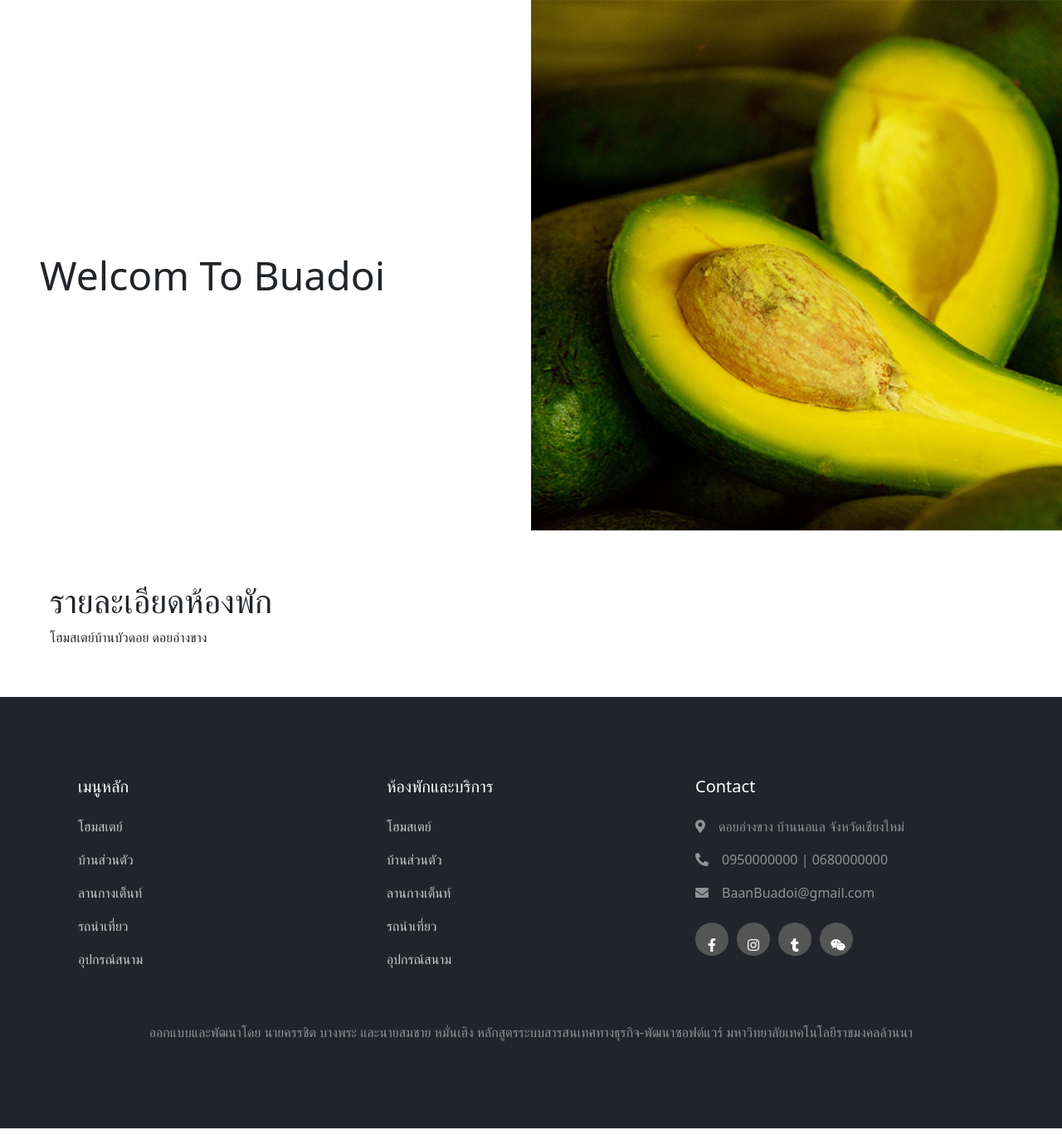
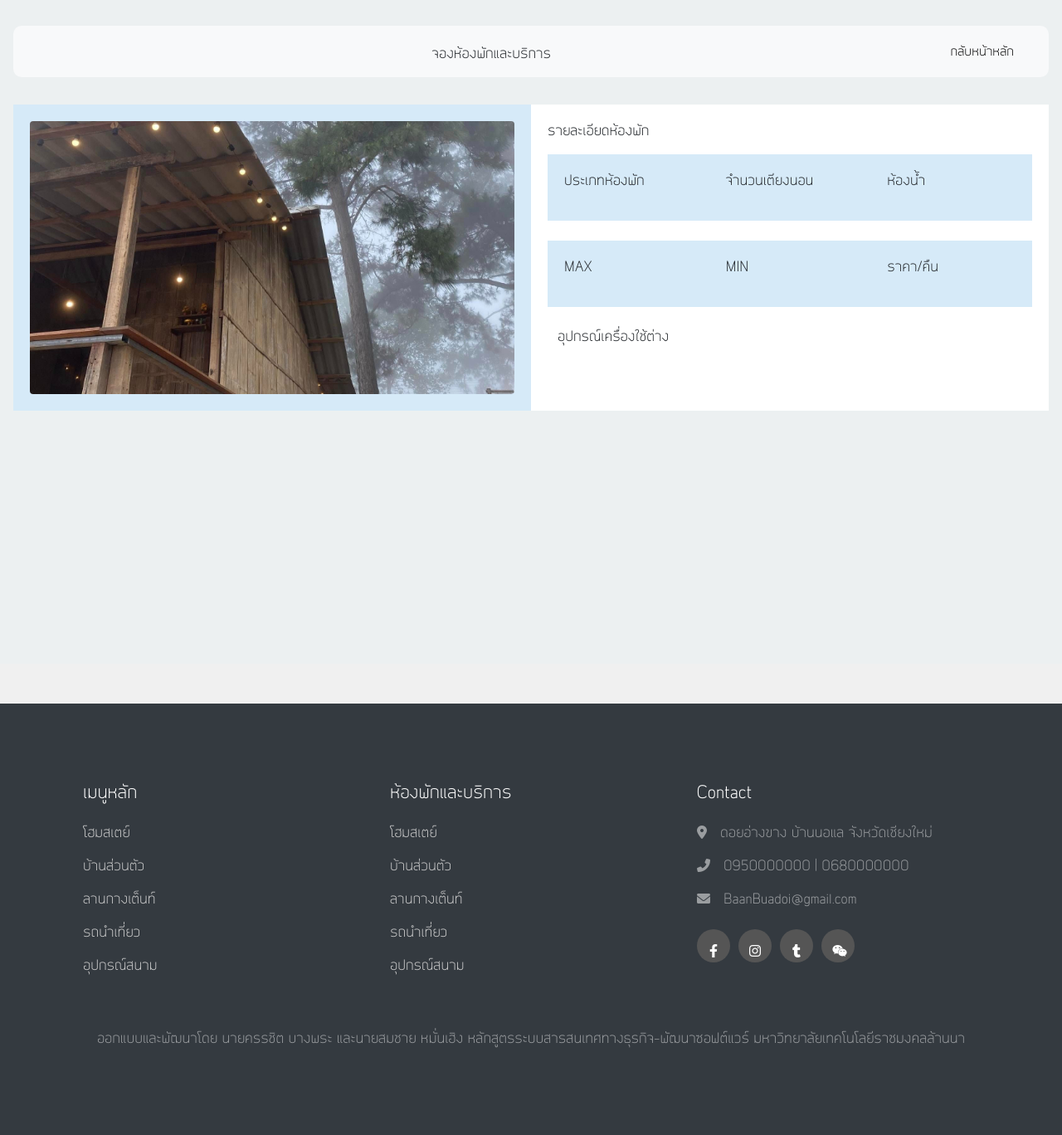
Before and after one commit to Khanchit202/git-baanbuadoi-project, a PHP site: page /room/room_detail.php in a window 1280 px wide. Shown: the whole page at 83% size. Run offline with PHP 8.4, Linux system fonts and the light colour scheme; some libraries are stand-ins or nearby versions.

Commit message:
รายละเอียดห้อง/รูป

```diff
--- a/backend/dash.css
+++ b/backend/dash.css
@@ -44,6 +44,7 @@ h1 {
     background-color: #ffffff;
     display: flex;
     flex-direction: column;
+
 }
 
 #sidebar.expand {
--- a/room/room_detail.php
+++ b/room/room_detail.php
@@ -7,12 +7,10 @@ $db_con = connect_db();
 <head>
     <meta charset="UTF-8">
     <meta name="viewport" content="width=device-width, initial-scale=1.0">
-    <title>room product ห้องพัก</title>
+    <title> รายละเอียดห้องพัก</title>
     <link href="https://cdn.jsdelivr.net/npm/bootstrap@5.0.2/dist/css/bootstrap.min.css" rel="stylesheet" integrity="sha384-EVSTQN3/azprG1Anm3QDgpJLIm9Nao0Yz1ztcQTwFspd3yD65VohhpuuCOmLASjC" crossorigin="anonymous">
-    <link rel="stylesheet" href="../tabbar_view/nav_bar.css">
     <link rel="stylesheet" href="../style1.css">
-    <link rel="stylesheet" href="../button.css">
-    <link rel="stylesheet" href="../card.css">
+    <link rel="stylesheet" href="../backend/dash.css">
 
     <!-- Favicon -->
     <link href="../img/favicon.ico" rel="icon">
@@ -37,42 +35,93 @@ $db_con = connect_db();
     <link rel="stylesheet" href="https://cdn.jsdelivr.net/npm/sweetalert2@11/dist/sweetalert2.min.css">
     <!-- SweetAlert JS -->
     <script src="https://cdn.jsdelivr.net/npm/sweetalert2@11"></script>
+    <head>
+    <link rel="stylesheet" href="https://cdnjs.cloudflare.com/ajax/libs/font-awesome/6.0.0-beta3/css/all.min.css">
+    <link href="https://stackpath.bootstrapcdn.com/bootstrap/4.5.2/css/bootstrap.min.css" rel="stylesheet">
+    <style>
+        .home-icon {
+            position: absolute;
+            top: 10px;
+            left: 10px;
+            font-size: 30px;
+            z-index: 1000;
+        }
+        body {
+            background-color: #f0f0f0; /* กำหนดสีพื้นหลังเป็นสีเทา */
+        }
+    </style>
+
 
 
 </head>
 <body>
-    <div class="container-xxl bg-white p-0">
-        <div class="container-fluid header bg-white p-0">
-            <div class="row g-0 align-items-center flex-column-reverse flex-md-row">
-                <div class="col-md-6 p-5 mt-lg-5">
-                    <h1 class="display-5 animated fadeIn mb-4">Welcom To <span >Buadoi</span>   </h1>
 
+
+    <div class="main p-3" style="background-color: #ECF0F1;">
+            <nav class="navbar navbar-light bg-light justify-content-between" style="border-radius: 10px; margin-bottom: 20px;">
+                <div class="bar">
+                    <button class="toggle-btn" type="button">
+                        <i class="lni lni-menu"></i>
+                    </button>
                 </div>
-                <div class="col-md-6 animated fadeIn">
-                    <div class="owl-carousel header-carousel">
-                        <div class="owl-carousel-item">
-                            <img class="img-fluid" src="../img/bua/a1.jpg" alt="">
-                        </div>
+                <p style="margin: 5px 0px 0px 0px;">จองห้องพักและบริการ</p>
+                <div class="sidebar-footer">
+                <a href="../index.php" class="sidebar-link">
+                    <i class="lni lni-home"></i>
+                    <span>กลับหน้าหลัก</span>
+                </a>
+            </div>
+            </nav>
 
+        <div class="container-fluid mt-5">
+        <div class="row">
+        <!-- คอลัมน์ฝั่งซ้ายสำหรับรูปภาพ -->
+             <div class="col-md-6" style="background-color: #D6EAF8; padding: 20px;">
+                <img src="../img/room_pic/room1.jpg" class="img-fluid rounded" alt="Image Description">
+            </div>
+
+        <!-- คอลัมน์ฝั่งขวาสำหรับเนื้อหา -->
+        <div class="col-md-6" style="background-color: #FFF; padding: 20px;">
+                <p>รายละเอียดห้องพัก</p>
+            <div class="container">
+                <!-- แถวที่ 1 -->
+                <div class="row mb-4">
+                    <div class="col-md-4" style="background-color: #D6EAF8; padding: 20px;">
+                        <p>ประเภทห้องพัก</p>
                     </div>
+                    <div class="col-md-4" style="background-color: #D6EAF8; padding: 20px;">
+                        <p>จำนวนเตียงนอน</p>
+                    </div>
+                    <div class="col-md-4" style="background-color: #D6EAF8; padding: 20px;">
+                        <p>ห้องน้ำ</p>
+                    </div>
+                </div>
+                <!-- แถวที่ 2 -->
+                <div class="row mb-4">
+                    <div class="col-md-4" style="background-color: #D6EAF8; padding: 20px;">
+                        <p>MAX</p>
+                    </div>
+                    <div class="col-md-4" style="background-color: #D6EAF8; padding: 20px;">
+                        <p>MIN</p>
+                    </div>
+                    <div class="col-md-4" style="background-color: #D6EAF8; padding: 20px;">
+                        <p>ราคา/คืน</p>
+                    </div>
+                </div>
+                <!-- แถวที่ 3 -->
+                <div class="row mb-4">
+                        <p>อุปกรณ์เครื่องใช้ต่าง</p>
+
+
                 </div>
             </div>
         </div>
 
 
+    </div>
+    </div>
+    </div>
 
-        <!-- ส่วนแสดงข้อมูลห้องพัก -->
-
-        <div class="text-start mx-auto mb-5 wow slideInLeft" data-wow-delay="0.1s">
-            <div id="title2" style="margin: 60px 60px">
-                <h1>รายละเอียดห้องพัก</h1>
-                <p>โฮมสเตย์บ้านบัวดอย ดอยอ่างขาง</p>
-            </div>
-        </div>
-
-
-
- </div>
     <nav>
         <?php include("../footer.php"); ?>
     </nav>
--- a/style1.css
+++ b/style1.css
@@ -117,3 +117,9 @@ nav {
 .zoom:hover {
     transform: scale(1.1);
 }
+
+.small-img {
+    width: 100px; /* กำหนดความกว้างของรูปภาพ */
+    height: 200px; /* ให้ความสูงปรับตามอัตราส่วนของรูปภาพ */
+    margin-top: 20px;
+}
--- a/welcome.php
+++ b/welcome.php
@@ -1,7 +1,7 @@
 <div id="typingEffect"></div>
 
 <script>
-  const text = "ยินดีตอนรับ";
+  const text = "ยินดีต้อนรับ";
   let index = 0;
   const speed = 300;
   const delay = 2000;
```
Also changed, not shown: contect.php (+19 -3 lines), premaket.php (+9 -4 lines), img/news_pic/baby1.jpg (added), img/room_pic/room2.jpg (added), img/room_pic/room3.jpg (added).
